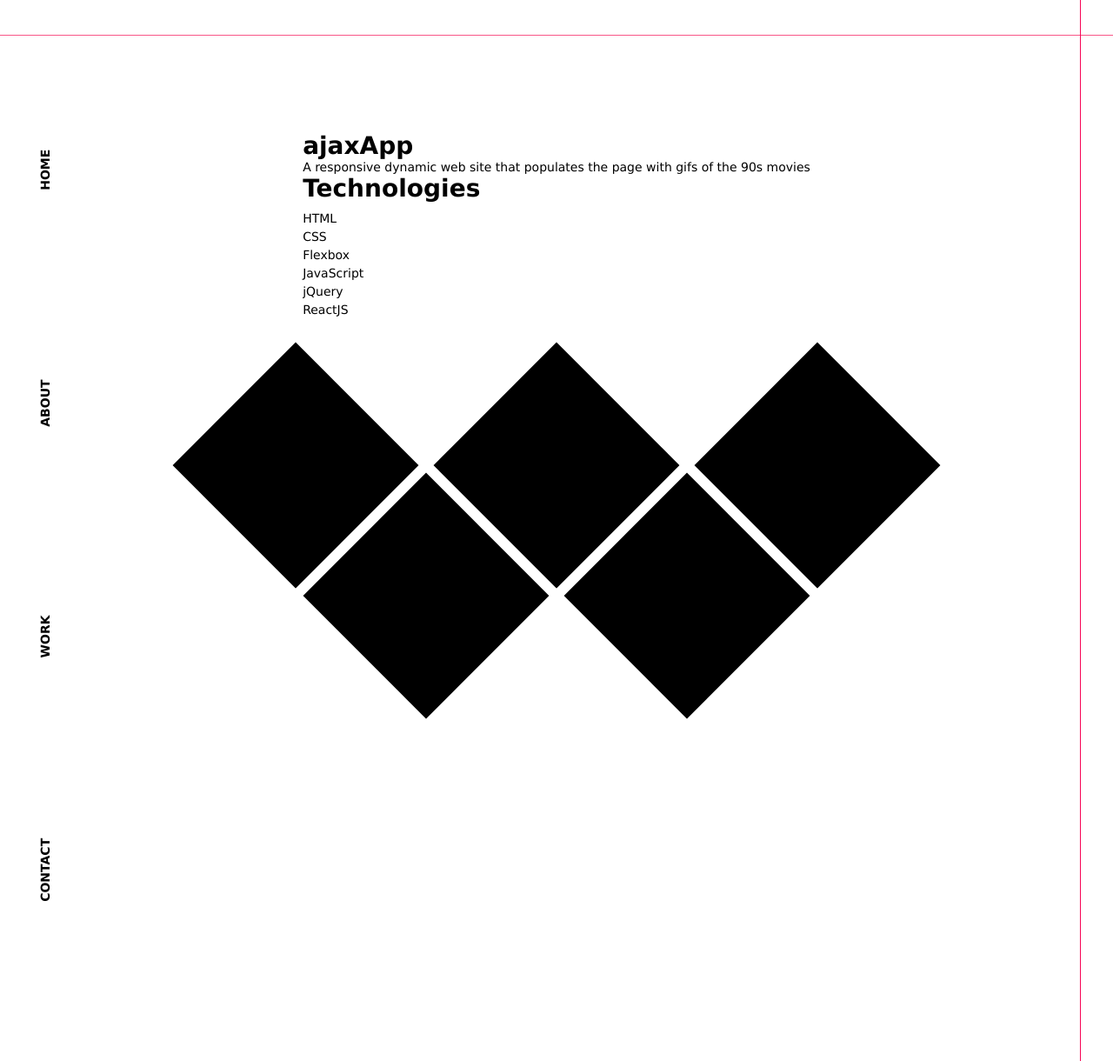
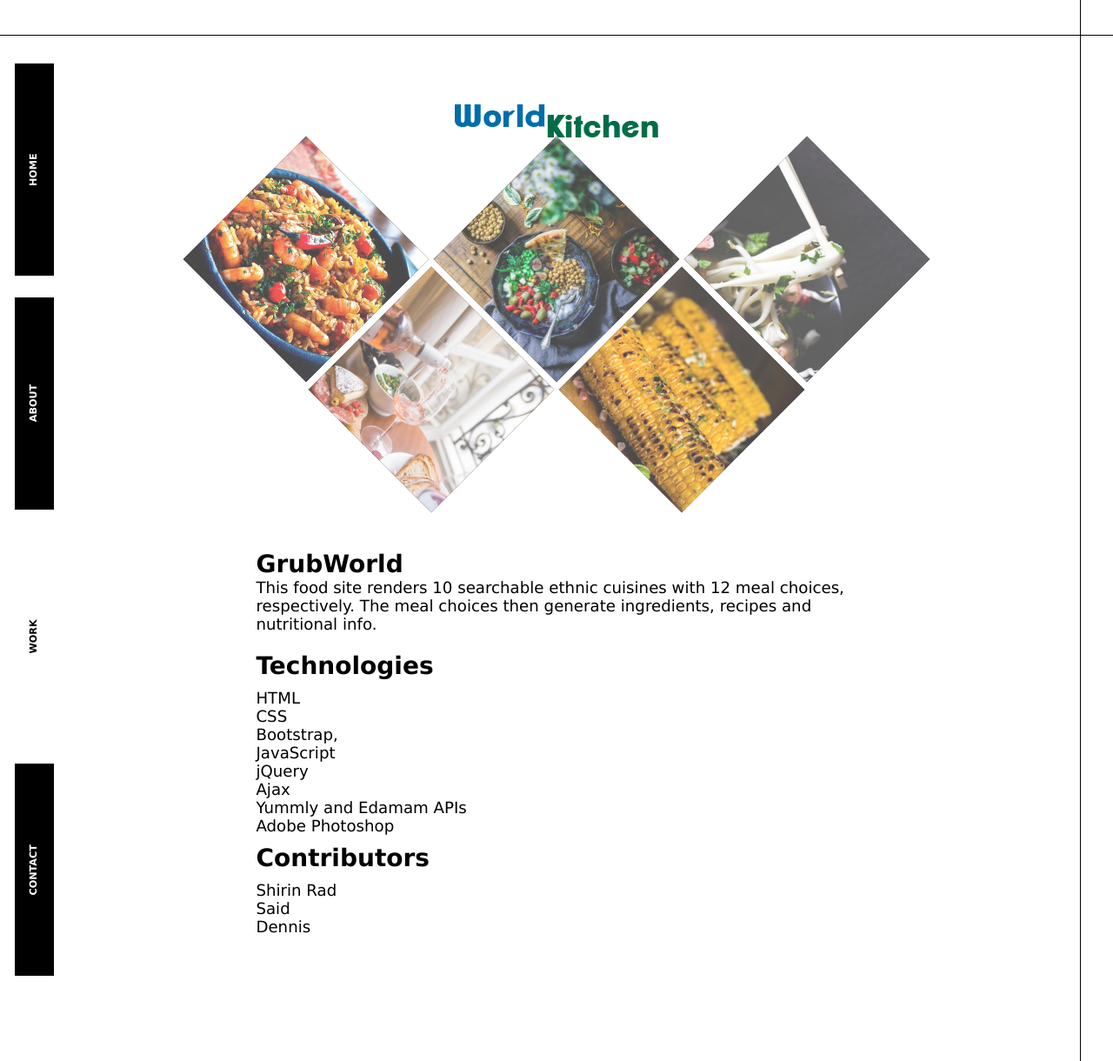
Before and after one commit to joelinstrum/alty-portfolio, a PHP site: page /grubWorld.html in a window 1280 px wide. Shown: the whole page at 87% size. Run offline with PHP 8.4, Linux system fonts and the light colour scheme.

Commit message:
changes to all pages

```diff
--- a/css/style.css
+++ b/css/style.css
@@ -13,6 +13,9 @@ html, body {
 	font-weight: normal;
 	font-family: verdana;
 	overflow-x: hidden;
+}
+body p {
+	font-size: 1.3em;
 }
 .background {
 	display: flex;
@@ -141,8 +144,16 @@ a.active, .nav a:hover {
 }
 .fa-angle-down {
 	font-size: 1em;
+	cursor: pointer;
 }
+#skills-div {
+	display: none;
+}
+#resume-div a {
+	text-decoration: none;
+	color: #fff;
 
+}
 /*****PROJECTS******/
 
 .gallery {
@@ -237,28 +248,8 @@ a.active, .nav a:hover {
 	box-shadow: 0 10px 10px rgba(0,0,0,.5);
 }
 
-/*MOVIE GIF PROJECT*/
 
-.gif-home-line {
-	min-height: 40px;
-	border-bottom: 1px solid #f95788;
-	animation: home-line-grow 1.5s ease-in;
-}
-
-.gif-home-line3 {
-	position: absolute;
-	left: 97%;
-	top: 0;
-	width: 1px;
-	height: 100%;
-	background: #f70455;
-	animation: home-line-grow3 1.5s ease-in;
-}
-.background1 {
-	display: flex;
-	flex-direction: column;
-}
-/*NAVBAR*/
+/*FOODSNAP PROJECT*/
 .main-nav {
   display: flex;
   flex-direction: column;
@@ -276,87 +267,134 @@ ul.nav2 li {
   list-style: none;
   width: 20%;
   margin: 1%;
+  color: #fff;
 }
 .nav2 a {
 	text-decoration: none;
-	font-size: 1em;
+	font-size: .8em;
 	font-family: verdana;
 	font-weight: bold;
 	margin: 5px 0;
-	/*background-color: #000;*/
-	line-height: 5em;
+	line-height: 4em;
 	text-align: center;
 	transition: 600ms;
-	/*color: #fff;*/
+	/*color: #000;*/
+	width: 100%;
+  	color: #fff;
+  	background: #000;
+}
+.nav2 a.active, .nav2 a:hover {
+	background: #fff;
 	color: #000;
 	width: 100%;
 }
-.nav2 a.active, .nav2 a:hover {
-	background: #fff;
-	color: #f70455;
-	width: 100%;
-	/*text-decoration: underline;*/
-	/*border-bottom: 1px solid #f70455;*/
+#technologies {
+	margin-top:10px;
+	margin-bottom:10px;
+
 }
-a.active {
-	/*color: #f70455;*/
+#technologies li {
+	list-style: none;
+	/*margin-top: 1%;*/
+	font-size: 1.3em;
+}
+#landing-header {
+  z-index: 10;
+  position: absolute;
+  top:30%;
+  width:100%;
+  text-align: center;
+}
+#landing-header h1 {
+	/*text-shadow:1px 1px 1px rgba(255,255,255,1);*/
+	color: #fff;
+	font-weight: 500;
+    line-height: 1.1;
+    font-size: 36px;
+    font-family: sans-serif;
+    padding-bottom: 3%;
+}
+#foodsnap-container {
+	position:relative;
+	width:50%;
+	min-height:350px;
+}
+#landing-header button {
+	background: #5cb85c;
+	color: #fff;
+	border-color: #4cae4c;
+	font-weight: 400;
+	text-align: center;
+    white-space: nowrap;
+    vertical-align: middle;
+	border: 1px solid transparent;
+	padding: 10px 16px;
+    font-size: 18px;
+    line-height: 1.3333333;
+    border-radius: 6px;
+}
+.slideshow {
+  position: relative;
+  width: 100%;
+  height: 100%;
+  min-height:350px;
+  z-index: 5;
+  list-style: none;
+  padding: 0;
+  border:1px solid #000;
+}
+.slideshow li {
+  width: 100%;
+  height: 100%;
+  position: absolute;
+  top: 0;
+  left: 0;
+  background-size: cover;
+  background-position: 50% 50%;
+  background-repeat: no-repeat;
+  opacity: 0;
+  z-index: 0;
+  animation: imageAnimation 50s linear infinite;
+}
+.slideshow li:nth-child(1) {
+  background-image: url(https://images.pexels.com/photos/8717/food-pot-kitchen-cooking.jpg?h=350&auto=compress&cs=tinysrgb)
+}
+.slideshow li:nth-child(2) {
+  background-image: url(https://images.pexels.com/photos/236781/pexels-photo-236781.jpeg?h=350&dpr=2&auto=compress&cs=tinysrgb);
+  animation-delay: 5s;
+}
+.slideshow li:nth-child(3) {
+  background-image: url(https://images.pexels.com/photos/539451/pexels-photo-539451.jpeg?h=350&auto=compress&cs=tinysrgb);
+  animation-delay: 10s;
+}
+.slideshow li:nth-child(4) {
+  background-image: url(https://images.pexels.com/photos/262918/pexels-photo-262918.jpeg?h=350&dpr=2&auto=compress&cs=tinysrgb);
+  animation-delay: 20s;
+}
+.slideshow li:nth-child(5) {
+  background-image: url(https://images.pexels.com/photos/461198/pexels-photo-461198.jpeg?h=350&dpr=2&auto=compress&cs=tinysrgb);
+  animation-delay: 30s;
 }
 
-/*PROJECTS*/
-.fold-div {
-	display: flex;
-	flex-direction: column;
-	justify-content: center;
-	align-items: center;
-	margin: 5%;
-}
-#fold-div-ul {
-	/*transform: translate(50%, 50%);*/
-	width: 640px;
-	height: 360px;
-	display: flex;
-	justify-content: center;
-	align-self: center;
-}
-#fold-div-ul li {
-	list-style: none;
-	width: 25%;
-	background: url("../images/gif.png");
-	background-size: cover;
-	height: 100%;
-	transition: .5s;
-	display: flex;
-}
-#fold-div-ul:hover li:nth-child(odd){
-	transform: skewY(15deg);
-	box-shadow: inset 20px 0 50px rgba(0,0,0,.5);
-}
-#fold-div-ul:hover li:nth-child(even){
-	transform: skewY(-15deg);
-	box-shadow: inset 20px 0 50px rgba(0,0,0,.5);
-}
-#fold-div-ul li:nth-child(1){
-	background-position: 0;
-}
-#fold-div-ul li:nth-child(2){
-	background-position: -160px;
-}
-#fold-div-ul li:nth-child(3){
-	background-position: calc(-160px * 2);
-}
-#fold-div-ul li:nth-child(4){
-	background-position: calc(-160px * 3);
-}
-.fold-div-content {
-	padding: 3%;
-	margin: 5%;
-	margin-top:1%;
-	position:relative;
-	z-index:25;
+@keyframes imageAnimation {
+  0% {
+    opacity: 0;
+    animation-timing-function: ease-in;
+  }
+  10% {
+    opacity: 1;
+    animation-timing-function: ease-out;
+  }
+  20% {
+    opacity: 1
+  }
+  30% {
+    opacity: 0
+  }
 }
 
+
 /*NBASTATS PROJECT*/
-
 .nba-body{
 	display: flex;
 	perspective: 1000px;
@@ -425,96 +463,6 @@ a.active {
 	}
 }
 
-/*FOODSNAP PROJECT*/
-#technologies {
-	margin-top:10px;
-}
-#technologies li {
-	list-style: none;
-	margin-top:5px;
-}
-
-.foodsnap-container {
-  display: flex;
-  flex-direction: column;
-  justify-content: center;
-}
-#landing-header {
-  z-index: 10;
-  position: absolute;
-  top:10%;
-  width:100%;
-  text-align: center;
-}
-#landing-header h1 {
-	text-shadow:1px 1px 1px rgba(255,255,255,1);
-}
-#foodsnap-container {
-	position:relative;
-	width:50%;
-	min-height:350px;
-}
-.slideshow {
-  position: relative;
-  width: 100%;
-  height: 100%;
-  min-height:350px;
-  z-index: 5;
-  list-style: none;
-  padding: 0;
-  border:1px solid #000;
-}
-
-.slideshow li {
-  width: 100%;
-  height: 100%;
-  position: absolute;
-  top: 0;
-  left: 0;
-  background-size: cover;
-  background-position: 50% 50%;
-  background-repeat: no-repeat;
-  opacity: 0;
-  z-index: 0;
-  animation: imageAnimation 50s linear infinite;
-}
-
-.slideshow li:nth-child(1) {
-  background-image: url(https://images.pexels.com/photos/8717/food-pot-kitchen-cooking.jpg?h=350&auto=compress&cs=tinysrgb)
-}
-.slideshow li:nth-child(2) {
-  background-image: url(https://images.pexels.com/photos/236781/pexels-photo-236781.jpeg?h=350&dpr=2&auto=compress&cs=tinysrgb);
-  animation-delay: 5s;
-}
-.slideshow li:nth-child(3) {
-  background-image: url(https://images.pexels.com/photos/539451/pexels-photo-539451.jpeg?h=350&auto=compress&cs=tinysrgb);
-  animation-delay: 10s;
-}
-.slideshow li:nth-child(4) {
-  background-image: url(https://images.pexels.com/photos/262918/pexels-photo-262918.jpeg?h=350&dpr=2&auto=compress&cs=tinysrgb);
-  animation-delay: 20s;
-}
-.slideshow li:nth-child(5) {
-  background-image: url(https://images.pexels.com/photos/461198/pexels-photo-461198.jpeg?h=350&dpr=2&auto=compress&cs=tinysrgb);
-  animation-delay: 30s;
-}
-
-@keyframes imageAnimation {
-  0% {
-    opacity: 0;
-    animation-timing-function: ease-in;
-  }
-  10% {
-    opacity: 1;
-    animation-timing-function: ease-out;
-  }
-  20% {
-    opacity: 1
-  }
-  30% {
-    opacity: 0
-  }
-}
 
 /*BCF PROJECT*/
   .fullscreen-video-wrap{
@@ -530,19 +478,25 @@ a.active {
 	width:60%;
 }
 
+
+/*NEWS SCRAPER*/
+
+
 /*GRUBWORLD PROJECT*/
 .grubworld-ul {
 	position: absolute;
-	top: 50%;
-	left: 50%;
-	transform: translate(-50%, -50%);
-	margin: 0;
-	padding: 0;
-	width: 600px;
+	/*top: 50%;*/
+	/*left: 50%;*/
+	/*transform: translate(-50%, -50%);*/
+	/*margin: 0;*/
+	/*padding: 0;*/
+	/*width: 600px;*/
 	height: 150px;
-	/*display: flex;
-	justify-content: center;
-	align-self: center;*/
+	position:relative;
+	width:50%;
+	margin-top: 10%;
+	margin-bottom: 10%;
+	/*min-height:350px;*/
 }
 .grubworld-ul li {
 	list-style: none;
@@ -554,6 +508,10 @@ a.active {
 	transform: rotate(45deg);
 	transition: .5s;
 	overflow: hidden;
+	opacity: .7;
+}
+.grubworld-ul li:hover {
+	opacity: 1;
 }
 .grubworld-ul li.item1 {
 	top: 0;
@@ -575,6 +533,106 @@ a.active {
 	top: 0;
 	left: 100%;
 }
-.grubworld-ul li.item .bg {
-	background: url();
+.grubworld-ul li.bg {
+	width: 100%;
+	height: 100%;
+	transform: rotate(-45deg) scale(1.42);
 }
+.grubworld-ul li.item1 .bg {
+	background: url("../images/item-1.jpg");
+	background-size: cover;
+	height: 100%;
+}
+.grubworld-ul li.item2 .bg {
+	background: url("../images/item-2.jpg");
+	background-size: cover;
+	height: 100%;
+}
+.grubworld-ul li.item3 .bg {
+	background: url("../images/item-3.jpg");
+	height: 100%;
+	background-size: cover;
+}
+.grubworld-ul li.item4 .bg {
+	background: url("../images/item-4.jpg");
+	height: 100%;
+	background-size: cover;
+}
+.grubworld-ul li.item5 .bg {
+	background: url("../images/item-5.jpg");
+	height: 100%;
+	background-size: cover;
+}
+
+
+/*MOVIE GIF PROJECT*/
+.gif-home-line {
+	min-height: 40px;
+	border-bottom: 1px solid #000;
+	animation: home-line-grow 1.5s ease-in;
+}
+.gif-home-line3 {
+	position: absolute;
+	left: 97%;
+	top: 0;
+	width: 1px;
+	height: 100%;
+	background: #000;
+	animation: home-line-grow3 1.5s ease-in;
+}
+.background1 {
+	display: flex;
+	flex-direction: column;
+}
+
+.fold-div {
+	display: flex;
+	flex-direction: column;
+	justify-content: center;
+	align-items: center;
+	margin: 5%;
+}
+#fold-div-ul {
+	width: 640px;
+	height: 360px;
+	display: flex;
+	justify-content: center;
+	align-self: center;
+}
+#fold-div-ul li {
+	list-style: none;
+	width: 25%;
+	background: url("../images/gif.png");
+	background-size: cover;
+	height: 100%;
+	transition: .5s;
+	display: flex;
+}
+#fold-div-ul:hover li:nth-child(odd){
+	transform: skewY(15deg);
+	box-shadow: inset 20px 0 50px rgba(0,0,0,.5);
+}
+#fold-div-ul:hover li:nth-child(even){
+	transform: skewY(-15deg);
+	box-shadow: inset 20px 0 50px rgba(0,0,0,.5);
+}
+#fold-div-ul li:nth-child(1){
+	background-position: 0;
+}
+#fold-div-ul li:nth-child(2){
+	background-position: -160px;
+}
+#fold-div-ul li:nth-child(3){
+	background-position: calc(-160px * 2);
+}
+#fold-div-ul li:nth-child(4){
+	background-position: calc(-160px * 3);
+}
+.fold-div-content {
+	width: 60%;
+	padding: 3%;
+	margin: 3%;
+	position:relative;
+	z-index:25;
+	font-size: 1em;
+}
--- a/grubWorld.html
+++ b/grubWorld.html
@@ -14,31 +14,44 @@
 			<ul class="nav2">
 				<li><a class="a2" href="index.html">HOME</a></li>
 				<li><a class="b2" href="index.html">ABOUT</a></li>
-				<li><a class="c2" href="index.html">WORK</a></li>
+				<li><a class="c2 active" href="index.html">WORK</a></li>
 				<li><a class="d2" href="index.html">CONTACT</a></li>
 			</ul>
 		</div>
 		<!-- PROJECT DISPLAY -->
 		<div class="fold-div">
+	 		<img src="images/world-kitchen-2-decks-white.png" alt="tagline">
+	 		<br>
 			<ul class="grubworld-ul">
+				<a href="https://grubworld.herokuapp.com/" target="_blank">
 				<li class="item1"><div class="bg"></div></li>
 				<li class="item2"><div class="bg"></div></li>
 				<li class="item3"><div class="bg"></div></li>
 				<li class="item4"><div class="bg"></div></li>
 				<li class="item5"><div class="bg"></div></li>
+			</a>
 			</ul>
 			<div class="fold-div-content">
-				<h1>ajaxApp</h1>
-				<p>A responsive dynamic web site that populates the page with gifs of the 90s movies</p>
+				<h1>GrubWorld</h1>
+				<p>This food site renders 10 searchable ethnic cuisines with 12 meal choices, respectively. The meal choices then generate ingredients, recipes and nutritional info.</p>
+				<p>&nbsp;</p>
 				<!-- <img src="images/gif2.png"> -->
 				<h1>Technologies</h1>
 				<ul id="technologies">
 					<li>HTML</li>
 					<li>CSS</li>
-					<li>Flexbox</li>
+					<li>Bootstrap,</li>
 					<li>JavaScript</li>
 					<li>jQuery</li>
-					<li>ReactJS</li>
+					<li>Ajax</li>
+					<li>Yummly and Edamam APIs</li>
+					<li>Adobe Photoshop</li>
+				</ul>
+				<h1>Contributors</h1>
+				<ul id="technologies">
+					<li>Shirin Rad</li>
+					<li>Said</li>
+					<li>Dennis</li>
 				</ul>
 			</div>
 		</div>
--- a/js/main.js
+++ b/js/main.js
@@ -36,14 +36,12 @@ function fadeWorkInfo(oldDiv){
 	childSpan.setAttribute("class", "gallery-span7");
 }
 
-// // PROJECTS
-// $(".gallery-1").hover(function(){
-//     $('.gallery-span1').show();
-// },function(){
-//     $('.gallery-span1').hide();
-// });
-// $(".gallery-7").hover(function(){
-//     $('.gallery-span7').show();
-// },function(){
-//     $('.gallery-span7').hide();
-// });
+
+function showSkills() {
+	let x = document.getElementById('skills-div');
+	if (x.style.display === 'block') {
+		x.style.display = 'none';
+	} else {
+		x.style.display = 'block';
+	}
+}
```
Also changed, not shown: bcf.html (+3 -4 lines), dataScraping.html (deleted, +0 -48 lines), foodSnap.html (+17 -7 lines), index.html (+24 -6 lines), movieGif.html (+6 -3 lines), nbaStats.html (+16 -7 lines), newsScraper.html (added, +53 -0 lines), images/item-1.jpg (added), images/item-2.jpg (added), images/item-3.jpg (added), images/item-4.jpg (added), images/item-5.jpg (added), images/world-kitchen-2-decks-white.png (added), 3 other files.
